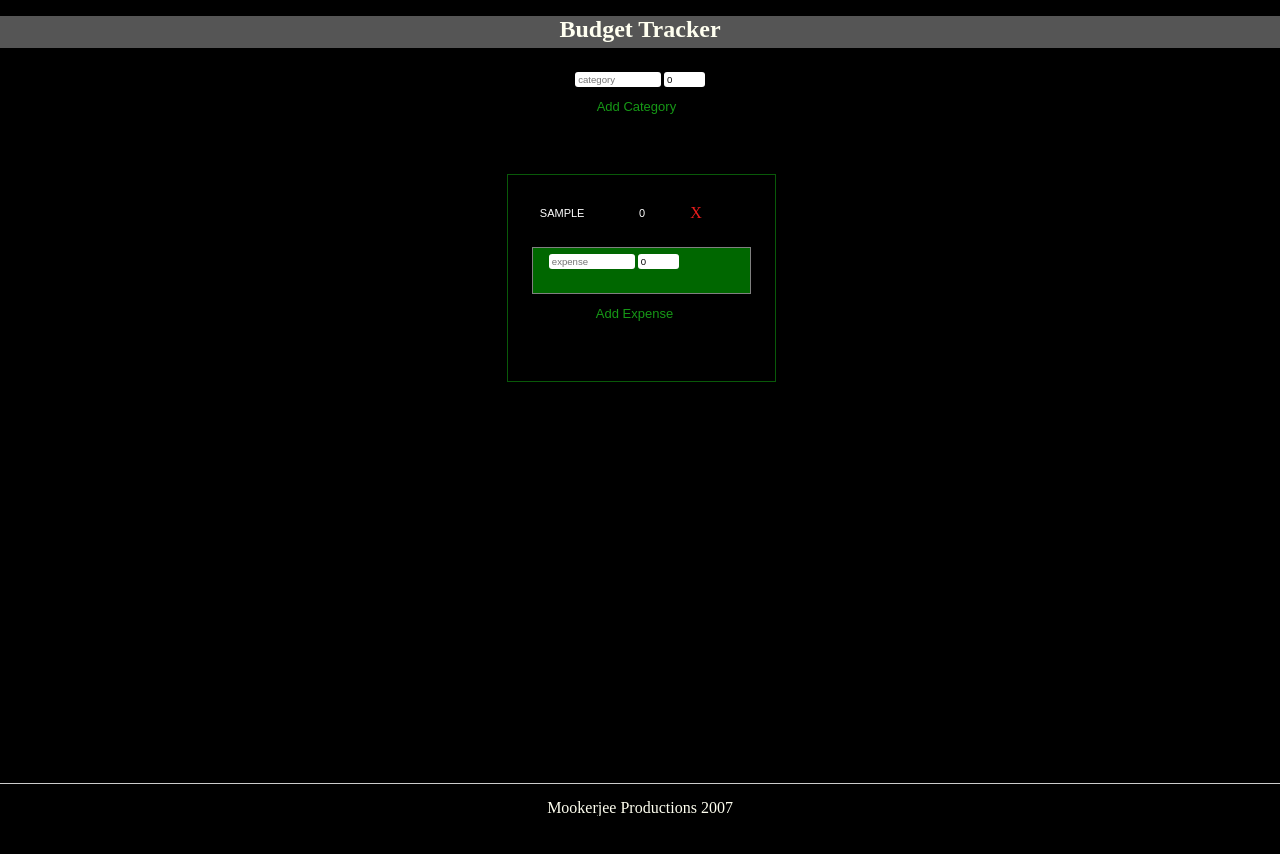
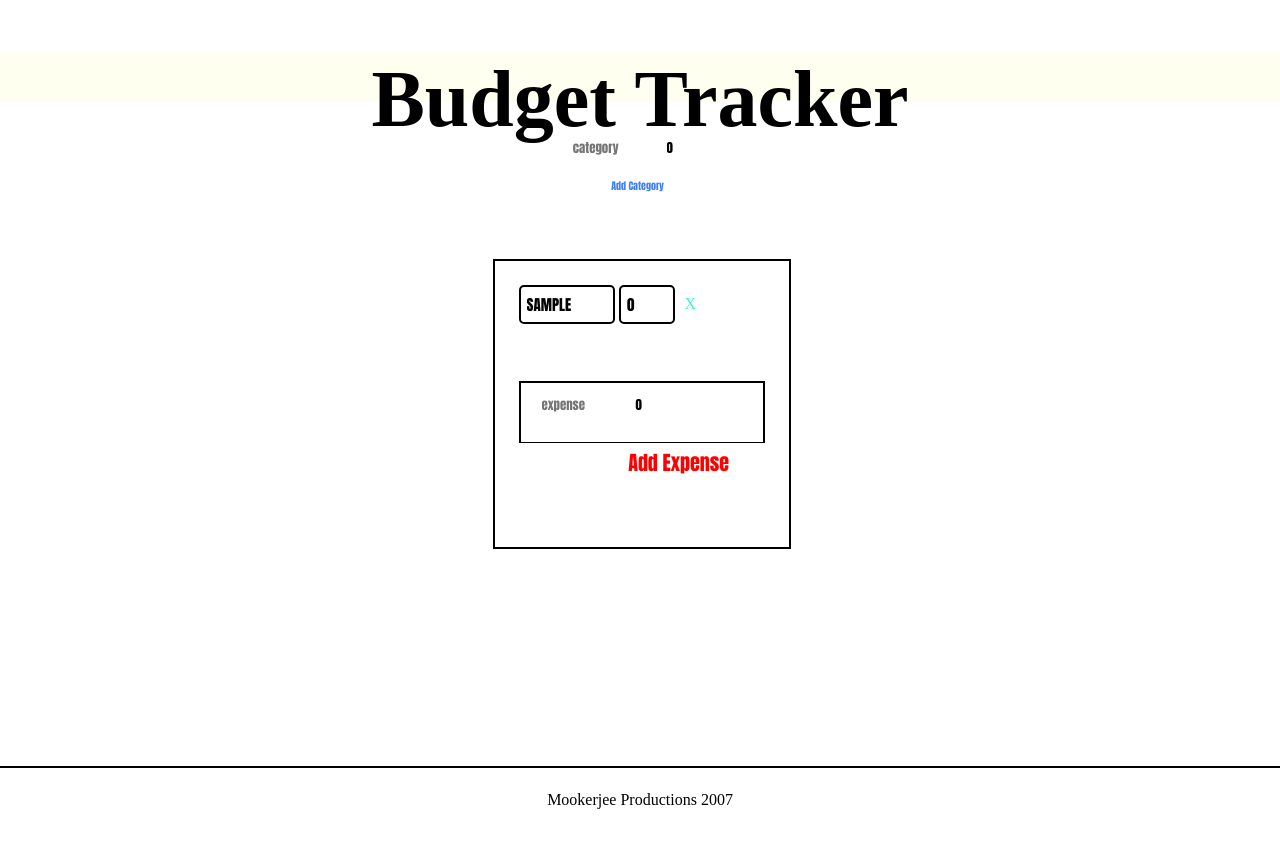
Before and after one commit to namgungssi/lab-32-combining-reducers, a React app: page / in a window 1280 px wide. Both pictures are taken after typing "Sample" into the empty fields and a click on the input "Add Category". Before the commit the page ends 816 px from the top, so only its background shows below. Built offline with nearby package versions, Linux system fonts and the light colour scheme.

Commit message:
working on

```diff
--- a/src/style/base.scss
+++ b/src/style/base.scss
@@ -1,13 +1,13 @@
 html, body {
-  margin:0;
-  padding:0;
-  height:100vh;
+  margin: 0;
+  padding: 0;
+  height: 150vh;
 }
 
 
 body {
-  background: black;
-  color: ivory;
+  background: white;
+  color: black;
 }
 
 
@@ -17,6 +17,6 @@ form {
 
 
 input {
-  border-radius: 3px;
+  border-radius: 2px;
   outline: none;
 }
--- a/src/style/components/category-form.scss
+++ b/src/style/components/category-form.scss
@@ -5,7 +5,7 @@
 
   &:hover {
     @include box-basic;
-    background: black;
+    background: ivory;
     outline: none;
   }
 }
@@ -29,12 +29,12 @@ div#categoryForm {
 
 
 input {
-  border-radius: 3px;
+  border-radius: 5px;
   margin-right: .3em;
-  border:1px solid transparent;
+  border: 3px solid transparent;
   color: black;
-  font-style: bold;
-  font-size: .6em;
+  font-family: impact;
+  font-size: .8em;
 }
 
 
@@ -48,29 +48,34 @@ input[type=number]::-webkit-outer-spin-button {
 #categorySubmitButton {
   display: block;
   margin-left: 1.2em;
-  width: 8em;
-  height: 3em;
+  width: 10em;
+  height: 5em;
   margin-right: 2em;
-  color: rgb(22, 152, 22);
+  color: rgb(66, 130, 240);
   background: none;
   outline: none;
   border: none;
-  font-size: 13px;
+  font-size: 10px;
 
   &:hover{
-    color: rgb(9, 89, 9);
+    color: rgb(66, 134, 244);
   }
 }
 
 
 input.inactive {
-  background: black;
-  color: white;
-  border: 1px ivory;
+  background: ivory;
+  color: black;
+  border: 2px black;
 
   &:focus {
     outline: none;
   }
+}
+
+
+.invisible {
+  display: none;
 }
 
 
@@ -83,8 +88,3 @@ input.inactive {
     visibility: visible;
   }
 }
-
-
-.invisible {
-  display: none;
-}
--- a/src/style/components/category-item.scss
+++ b/src/style/components/category-item.scss
@@ -7,17 +7,17 @@
 
 a#deleteButton {
   text-decoration: none;
-  color: rgb(233, 28, 28);
+  color: rgb(66, 244, 197);
   padding: .3em;
-  margin-right: 2.8em;
+  margin-right: 3em;
   padding-top: .3em;
 
     &:hover {
-      color: rgb(104, 14, 14);
+      color: rgb(66, 134, 244);
     }
 }
 
 
 div.category-item {
-  margin-bottom: 1.5em;
+  margin-bottom: 2.5em;
 }
--- a/src/style/components/category-list.scss
+++ b/src/style/components/category-list.scss
@@ -5,8 +5,8 @@
   margin-top: 3em;
   margin-right: 1.5em;
   margin-left: 1.5em;
+  padding: 1.5em;
   flex-wrap: wrap;
-  padding: 1.5em;
 }
 
 
@@ -16,7 +16,7 @@ div.no_show {
 
 
 div.show {
-  border: 1px solid #095909;
+  border: 2px solid black;
 }
 
 
--- a/src/style/components/category.scss
+++ b/src/style/components/category.scss
@@ -1,7 +1,7 @@
 #categoryWrapper {
   height: 100%;
   margin-left: .2em;
-  margin-top: 1.5em;
+  margin-top: 2em;
   flex-direction: column;
   margin-left: .2em;
   display: flex;
--- a/src/style/components/expense-form.scss
+++ b/src/style/components/expense-form.scss
@@ -1,5 +1,5 @@
 #ExpenseWrapper {
-  margin-top: 1em;
+  margin-top: 3em;
 }
 
 
@@ -9,7 +9,7 @@
 
   &:hover {
     @include box-basic;
-    background: black;
+    background: ivory;
     outline: none;
   }
 }
@@ -22,16 +22,16 @@
 
 
 div#ExpenseDiv {
-  border: 1px solid grey;
-  background: #006700;
+  border: 2px solid black;
+  background: white;
   border-bottom: none;
-  padding: .4em 0 1.5em 1em;
+  padding: .5em 0 1.5em 1em;
   display: flex;
   flex-direction: row;
   align-items: center;
 
   &:first-child {
-    border-bottom: 1px solid grey;
+    border-bottom: 1px solid black;
   }
 
   &:last-child {
@@ -53,35 +53,34 @@ div#ExpenseDiv {
 #expenseSubmitButton {
   display: block;
   width: 8em;
-  height: 3em;
-  margin-left: 3.9em;
-  color: #169816;
+  height: 2em;
+  margin-left: 4em;
+  color: red;
   background: none;
   outline: none;
-  border: none;
-  font-size: 13px;
+  font-size: 20px;
 
   &:hover {
-    color: rgb(22, 152, 22);
+    color: rgb(66, 244, 197);
   }
 }
 
 
 input.inactive {
-  background: black;
-  color: white;
-  font-size: 11px;
-  border: 1px ivory;
-  padding: 8px;
+  background: white;
+  color: black;
+  font-size: 15px;
+  border: 2px solid black;
+  padding: 6px;
 }
 
 
 a#deleteExpense {
   text-decoration: none;
-  color: #e91c1c;
-  padding: .3em;
+  color: red;
+  padding: .5em;
   margin-right: 2.8em;
-  padding-top: .3em;
+  padding-top: .2.8em;
 }
 
 
--- a/src/style/components/footer.scss
+++ b/src/style/components/footer.scss
@@ -1,9 +1,9 @@
 footer {
   position: absolute;
   bottom: 0;
-  border-top:1px solid #ccc;
-  height:1em;
-  line-height:1em;
-  text-align:center;
-  width:100%;
+  border-top: 2px solid black;
+  height: 2em;
+  line-height: 2em;
+  text-align: center;
+  width: 100%;
 }
--- a/src/style/components/header.scss
+++ b/src/style/components/header.scss
@@ -1,11 +1,11 @@
 header {
-  background: #555;
-  color: ivory;
-  height:2em;
-  text-align:center;
-  width:100%;
+  background: ivory;
+  color: black;
+  height: 3em;
+  text-align: center;
+  width: 100%;
 
   h1 {
-      font-size:1.5em;
+      font-size: 5em;
   }
 }
--- a/src/style/mixins.scss
+++ b/src/style/mixins.scss
@@ -6,12 +6,12 @@
   width: 100%;
   height: 10px;
   z-index: 100;
-  box-shadow: 0 0 10px rgba(0,0,0,.8);
+  box-shadow: 0 0 10px solid black;
 }
 
 
 @mixin box-double($color) {
-  border:4px double $color;
+  border: 5px double $color;
 }
 
 
--- a/src/style/vars.scss
+++ b/src/style/vars.scss
@@ -1,2 +1,2 @@
 $category-name-width: 80px;
-$budget-amt-width: 35px;
+$budget-amt-width: 40px;
```
